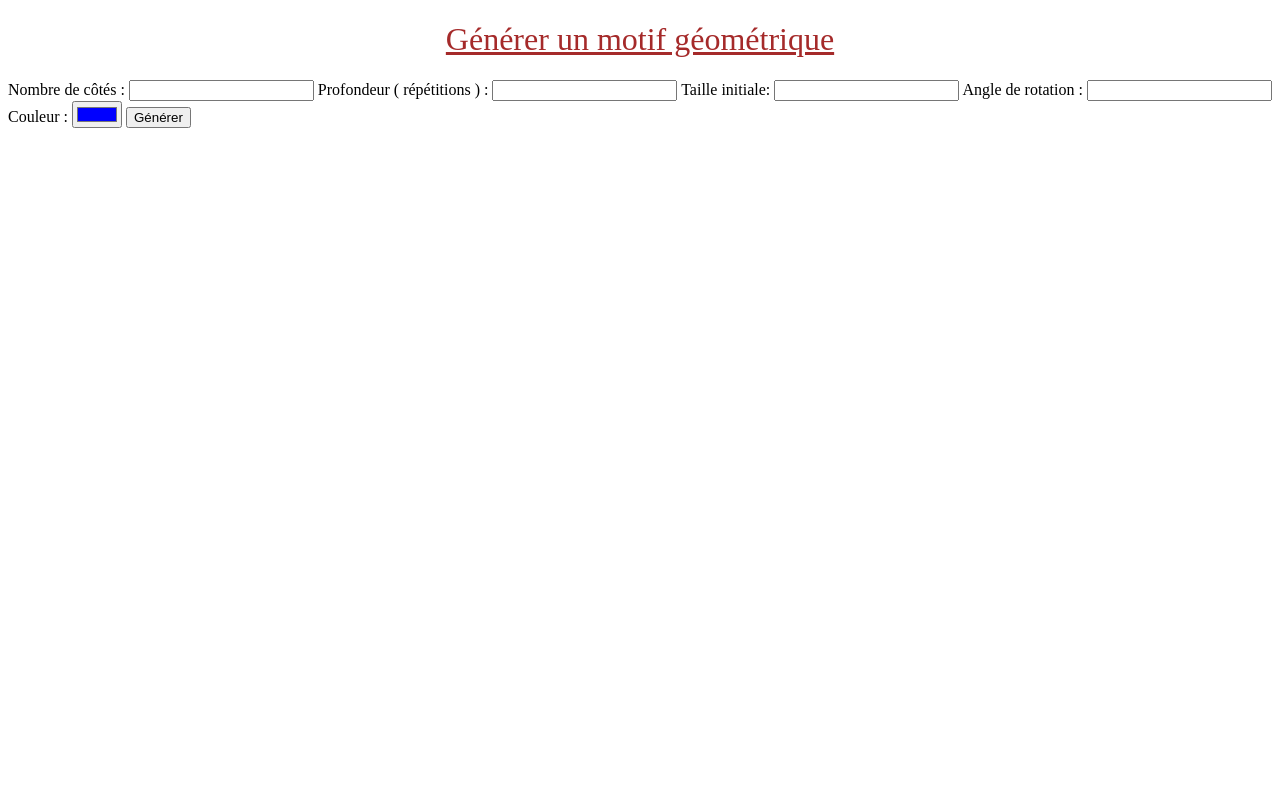
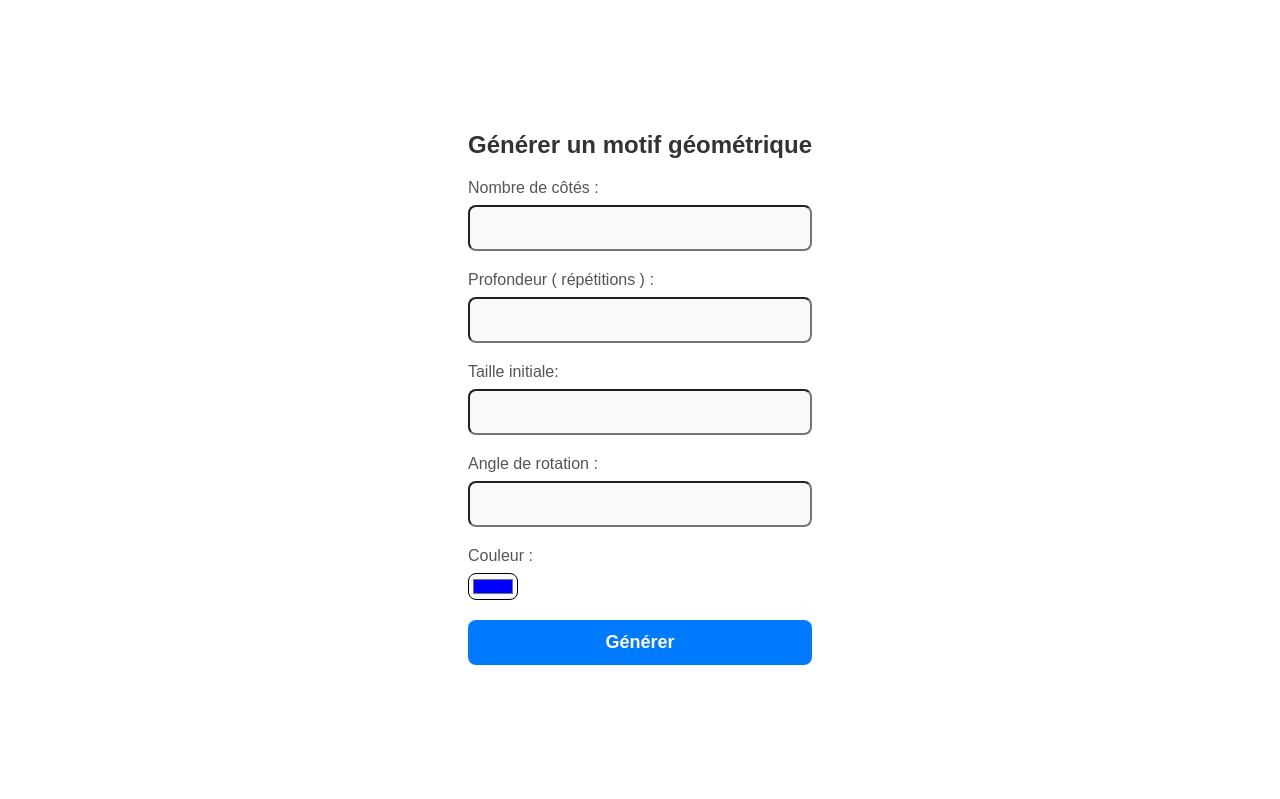
Before and after one commit to LaDowa/P1python, a Flask app: page / in a window 1280 px wide. Run offline with Flask 3, Linux system fonts and the light colour scheme.

Commit message:
feat : design de la page index

```diff
--- a/app/static/style.css
+++ b/app/static/style.css
@@ -0,0 +1,89 @@
+/* Design de de la page */
+
+/* style général: */
+body {
+    font-family: 'Arial', sans-serif;
+    background-color: f4f7fc;
+    margin: 0;
+    padding: 0;
+    display: flex;
+    justify-content: center;
+    align-items: center;
+    height: 100vh;
+}
+
+/*cadre du formulaire */
+.form-conainer {
+    background-color: white;
+    padding: 30px;
+    border-radius: 10px;
+    box-shadow: 0 4px 6px rgba(0,0,0,0.1);
+    width: 100%;
+    max-width: 500px;
+}
+
+/*Titre du formulaire */
+h1 {
+    text-align: center;
+    color: #333;
+    margin-bottom: 20px;
+    font-size: 24px;
+}
+
+/*Style des labels */
+label{
+    font-size: 16px;
+    color: #555;
+    display: block;
+    margin-bottom: 8px;
+}
+
+/* Style des champs de formulaire */
+input[type="number"],
+input[type="color"],
+button {
+    margin-bottom: 20px;
+    border: 2px solid 3ddd;
+    border-radius: 8px;
+    color: #333;
+    background-color: #f9f9f9;
+    box-sizing: border-box;
+}
+
+/*Style des champs du formulaire */
+input[type="number"],
+button {
+    width: 100%;
+    padding: 12px;
+    font-size: 16px;
+}
+
+/*Focus sur les champs de la saisie*/
+input[type="number"]:focus,
+input[type="color"]:focus,
+button:focus{
+    outline: none;
+    border: color #007bff;
+    background-color: #e6f1ff;
+}
+
+/* Style du bouton */
+button{
+    background-color: #007bff;
+    color: white;
+    border:none;
+    cursor: pointer;
+    font-size: 18px;
+    font-weight: bold;
+}
+
+button:hover {
+    background-color:#0056b3;
+}
+
+/* Style de l'image générée */
+img{
+    display: block;
+    max-width: 100%;
+    margin: 20px auto;
+}
--- a/app/templates/index.html
+++ b/app/templates/index.html
@@ -3,17 +3,17 @@
 <head>
     <meta charset="UTF-8">
     <title>Générateur de Motifs</title>
+    <link rel="stylesheet" href="{{ url_for('static', filename='style.css') }}">
 
 </head>
     <body>
-        <h1 style="font-style:initial; color:brown; font-weight:500; text-decoration:underline ; text-align: center;"> Générer un motif géométrique</h1>
+        <div class="form-container">
+            <h1> Générer un motif géométrique</h1> {#style="font-style:initial; color:brown; font-weight:500; text-decoration:underline ; text-align: center;#}
              <form action="/generer_motif" method="POST">
                 <label> Nombre de côtés : </label>
                 <input type= "number" name="cotes" required>
-
                 <label>Profondeur ( répétitions ) : </label>
                 <input type="number" name="profondeur" required>
-
                 <label>Taille initiale:</label>
                 <input type="number" name="taille" required>
                 <label> Angle de rotation : </label>
@@ -23,5 +23,6 @@
 
                 <button type="submit">Générer</button>
             </form>
+        </div>
     </body>
 </html>
--- a/run.py
+++ b/run.py
@@ -2,6 +2,3 @@ from app import create_app
 app = create_app() #Crée l'application flask
 if __name__=='__main__':
     app.run(debug=True) #Démarre le serveur en mode débug
-
-
-#Pour tester notre application web, il faut se rendre sur : http://localhost:5000/
```
Lines whose indentation alone changed are shown as unchanged.
